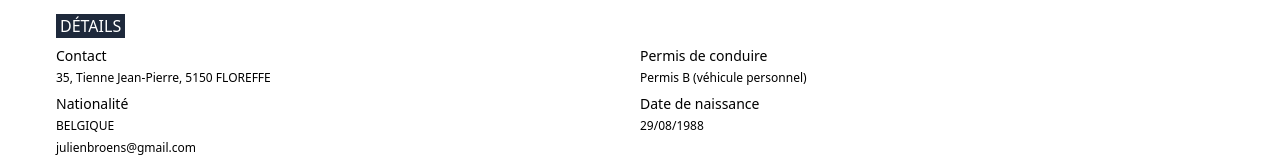
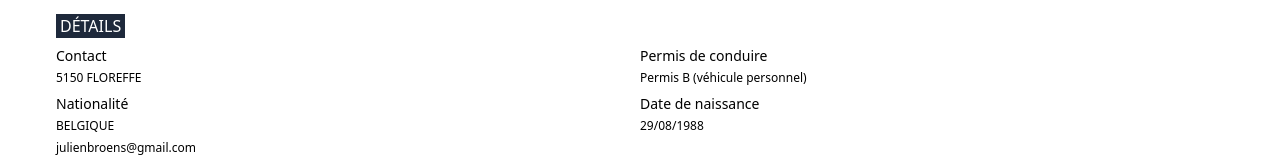
Before and after one commit to Julien1988/my-online-cv, a Next.js app: page / in a window 1280 px wide. Shown: the part 230-390 px from the top of the page. Built offline with nearby package versions, Linux system fonts and the light colour scheme.

Commit message:
remove adress

```diff
--- a/pages/index.js
+++ b/pages/index.js
@@ -11,7 +11,7 @@ export default function Home() {
         <div className='md:flex md:flex-row md:flex-wrap'>
           <ul className='md:pr-16 md:basis-1/2'>
             <li><h2 className='text-sm font-medium pt-2 pb-1'>Contact</h2></li>
-            <li><p className='text-xs'>35, Tienne Jean-Pierre, 5150 FLOREFFE</p></li>
+            <li><p className='text-xs'>5150 FLOREFFE</p></li>
             <li><h2 className='text-sm font-medium pt-2 pb-1'>Nationalité</h2></li>
             <li><p className='text-xs'>BELGIQUE</p></li>
             <li><a className='text-xs' href='mailto:julienbroens@gmail.com'>julienbroens@gmail.com</a></li>
```
